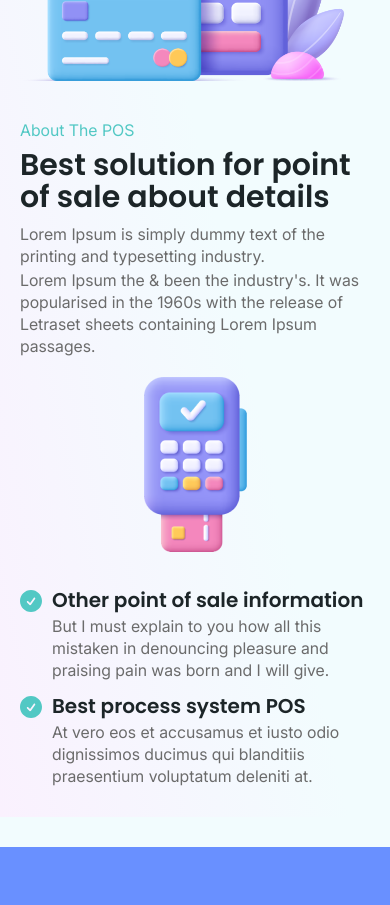
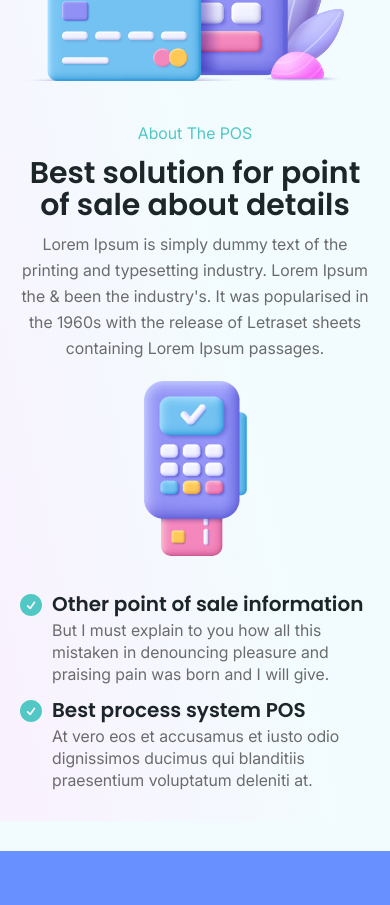
Before and after one commit to FezileChelebiyeva/Posing, a React (Create React App) app: page / in a window 390 px wide. Shown: the part 2180-3085 px from the top of the page. Built offline with nearby package versions, Linux system fonts and the light colour scheme.

Commit message:
about ress

```diff
--- a/src/components/pages/home/about-section/AboutSection.module.scss
+++ b/src/components/pages/home/about-section/AboutSection.module.scss
@@ -19,9 +19,7 @@
     .about_details {
       width: 50%;
       .first_title {
-        font-size: 16px;
-        line-height: 18px;
-        color: #52c8c4;
+        text-align: left;
       }
       .about_title {
         font-size: 42px;
@@ -33,7 +31,7 @@
       }
       .about_subtitle {
         font-size: 16px;
-        line-height: 22px;
+        line-height: 26px;
         color: #6b6b6b;
         margin-bottom: 2px;
       }
@@ -118,9 +116,16 @@
     padding: 30px 0;
     .about_section {
       .about_details {
+        .first_title {
+          text-align: center;
+        }
         .about_title {
           font-size: 30px;
           line-height: 32px;
+          text-align: center;
+        }
+        .about_subtitle {
+          text-align: center;
         }
         .information_section {
           flex-direction: column-reverse;
--- a/src/components/pages/home/about-section/AboutSection.tsx
+++ b/src/components/pages/home/about-section/AboutSection.tsx
@@ -15,18 +15,17 @@ const AboutSection = () => {
             </ScrollAnimationImg>
           </div>
           <div className={styles.about_details}>
-            <p className={styles.first_title}>About The POS</p>
+            <ScrollAnimation>
+              <div className={styles.first_title}>About The POS</div>
+            </ScrollAnimation>
             <h1 className={styles.about_title}>
               Best solution for point of sale about details
             </h1>
             <p className={styles.about_subtitle}>
               Lorem Ipsum is simply dummy text of the printing and typesetting
-              industry.
-            </p>
-            <p className={styles.about_subtitle}>
-              Lorem Ipsum the & been the industry's. It was popularised in the
-              1960s with the release of Letraset sheets containing Lorem Ipsum
-              passages.
+              industry. Lorem Ipsum the & been the industry's. It was
+              popularised in the 1960s with the release of Letraset sheets
+              containing Lorem Ipsum passages.
             </p>
             <div className={styles.information_section}>
               <div className={styles.left_section}>
```
